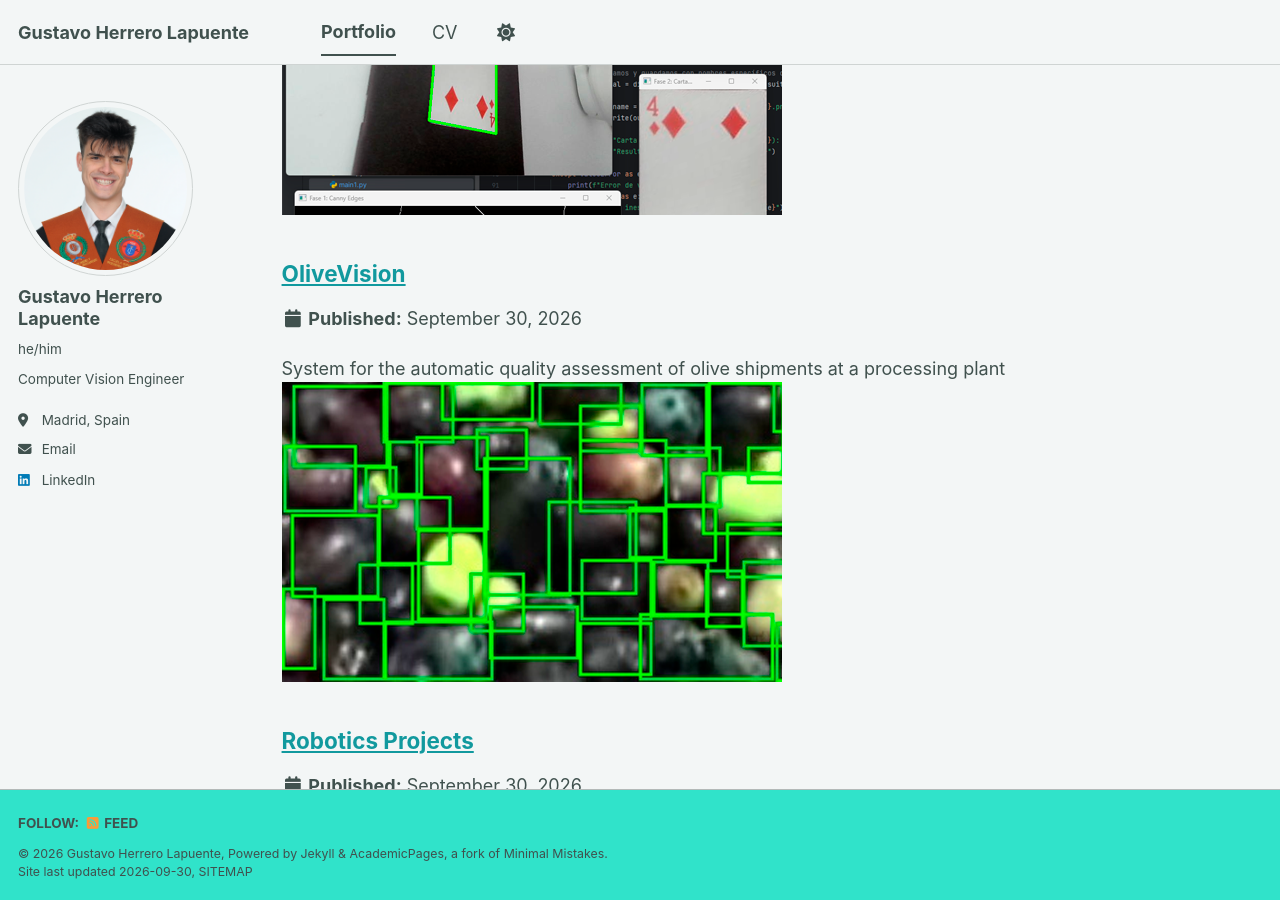
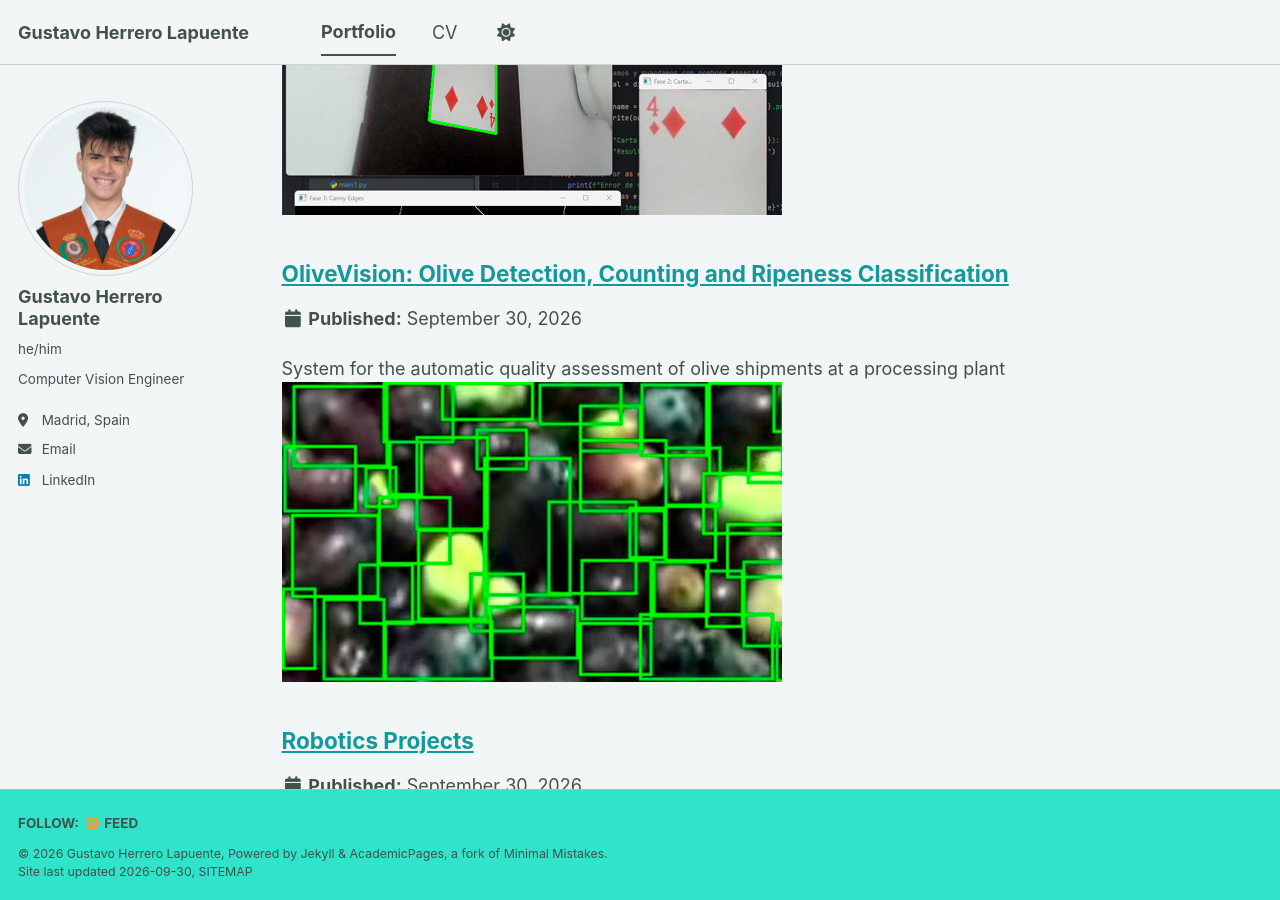
Before and after one commit to gherrerol/gherrerol.github.io, a Jekyll site: the page built from _pages/portfolio.html, in a window 1280 px wide and 900 px high, scrolled down 382 px. Built offline with Jekyll 4.4.1, drawn with Linux system fonts in a browser that asks for light colours; a style sheet for code colours, icons or effects is not loaded.

Commit message:
Update title for OliveVision project

```diff
--- a/_portfolio/olive-vision.md
+++ b/_portfolio/olive-vision.md
@@ -1,5 +1,5 @@
 ---
-title: "OliveVision"
+title: "OliveVision:  Olive Detection, Counting and Ripeness Classification"
 excerpt: "System for the automatic quality assessment of olive shipments at a processing plant <br/><img src='/images/olives.png'>"
 collection: portfolio
 ---
```
